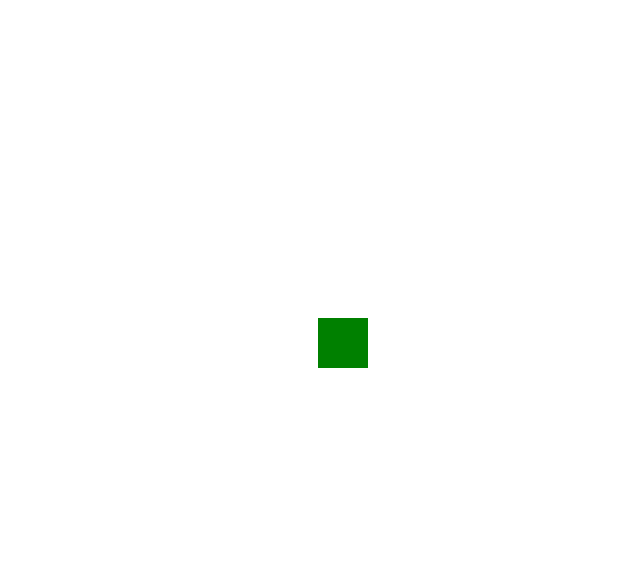
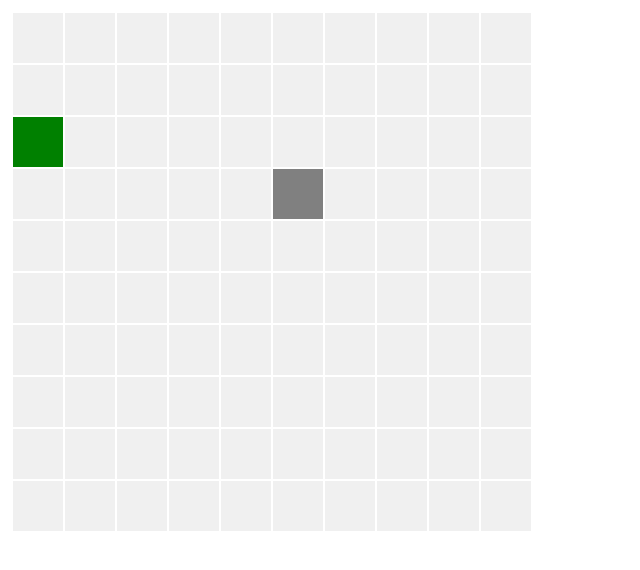
Before and after one commit to dmitriydenisov/snakeGame, a plain HTML site: page index.html in a window 1280 px wide. Shown: the whole page, without its empty margins (0-640 px from the left). Drawn offline with Linux system fonts and the light colour scheme.

Commit message:
отрисовка элементов игры

```diff
--- a/index.html
+++ b/index.html
@@ -3,7 +3,6 @@
 <head>
     <meta charset="UTF-8">
     <meta name="viewport" content="width=device-width, initial-scale=1.0">
-    <link rel="stylesheet" href="main.css">
     <title>Snake</title>
 </head>
 <body>
--- a/main.js
+++ b/main.js
@@ -1,17 +1,24 @@
+const ROWS = 10
+const COLUMNS = 10
+
+const CELL_SIZE = 50
+const CELL_MARGIN = 2
+const GAME_PADDING = 5
+
+const FOOD_COLOR = 'green'
+const SNAKE_COLOR =  'gray'
+const FREE_COLOR = 'rgb(240, 240, 240)'
+
 const canvas  = document.querySelector('canvas')
 const context = canvas.getContext('2d')
 
-canvas.width = 500
-canvas.height = 500
+canvas.width = CELL_SIZE * COLUMNS + (COLUMNS - 1) * CELL_MARGIN + 2 * GAME_PADDING
+canvas.height = CELL_SIZE * ROWS + (ROWS - 1) * CELL_MARGIN + 2 * GAME_PADDING
 
-const param = {
-    x: 10,
-    y: 10,
-    width: 50,
-    height: 50,
-    fiiiColor:"green"
-}
+const map = creatGameMap(COLUMNS, ROWS)
 
+getRandomFreeCell(map).food = true
+getRandomFreeCell(map).snake = true
 
 
 //регистрация функции к следующему моменту обновлению монитоара
@@ -24,8 +31,5 @@ function loop (timestamp){
 
     clearCanvas()
 
-    param.x += 1
-    param.y += 1
-
-    drawRect(param)
+    drawGameMap(map)
 }
--- a/snake.js
+++ b/snake.js
@@ -2,7 +2,7 @@
 function drawRect (param){
     context.beginPath()
     context.rect(param.x, param.y, param.width, param.height)
-    context.fillStyle= param.fiiiColor
+    context.fillStyle= param.fillColor
     context.fill()
 }
 
@@ -47,3 +47,24 @@ function getRandomFreeCell () {
     const index = Math.floor(Math.random() * freeCells.length)
     return freeCells[index]
 }
+
+function drawGameMap (map) {
+    for(const cell of map.flat()){
+        const param = {
+            x: GAME_PADDING + cell.x * (CELL_SIZE + CELL_MARGIN),
+            y: GAME_PADDING + cell.y * (CELL_SIZE + CELL_MARGIN),
+            width: CELL_SIZE,
+            height: CELL_SIZE,
+            fillColor: FREE_COLOR
+        }
+
+        if(cell.food){
+            param.fillColor = FOOD_COLOR
+        }
+        if(cell.snake){
+            param.fillColor = SNAKE_COLOR
+        }
+
+        drawRect(param)
+    }
+}
```
Also changed, not shown: main.css (deleted).
